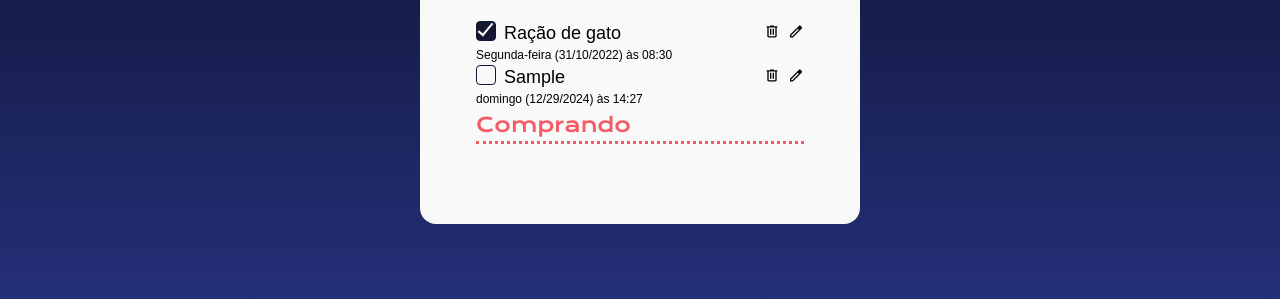
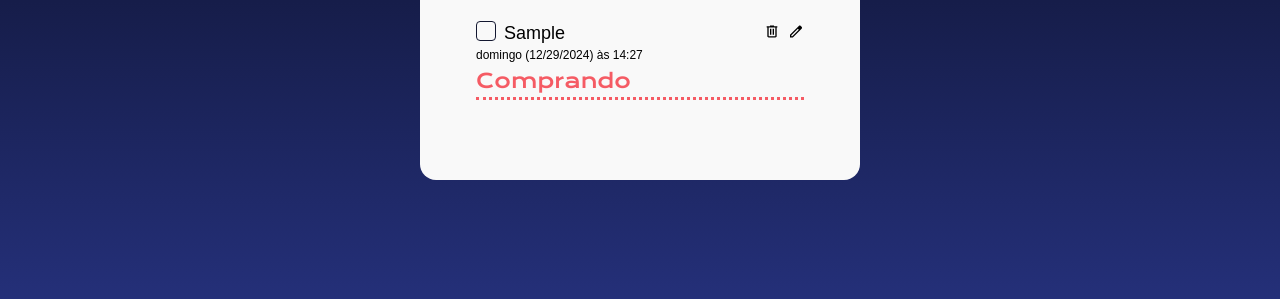
Before and after one commit to V3ncZ/manipulamento-DOM, a plain HTML site: page index.html in a window 1280 px wide. Both pictures are taken after typing "Sample" into the empty fields and a click on the button "Salvar item". Shown: the part 463-762 px from the top of the page. Drawn offline with nearby package versions, Linux system fonts and the light colour scheme; a web font is replaced by a local one.

Commit message:
adicionar novas funções

```diff
--- a/index.html
+++ b/index.html
@@ -26,36 +26,14 @@
             <hr>
 
             <ul id="lista-de-compras">
-                <li>
-                    <div class="lista-item-container">
-                        <div>
-                            <div class="container-checkbox">
-                                <label for="checkbox-1">
-                                    <input type="checkbox" class="input-checkbox" id="checkbox-1" />
-                                    <div class="checkbox-customizado checked"></div>
-                                </label>
-                            </div>
-                            <p>Ração de gato</p>
-                        </div>
-
-                        <div>
-                            <button class="item-lista-button">
-                                <img src="./img/delete.svg" alt="remover">
-                            </button>
-                            <button class="item-lista-button">
-                                <img src="./img/edit.svg" alt="editar">
-                            </button>
-                        </div>
-                    </div>
-                    <p class="texto-data">Segunda-feira (31/10/2022) às 08:30</p>
-                </li>
+                <p id="mensagem-lista-vazia" style="display: block">Sua lista esta vazia. Adicione items para comecar....</p>
             </ul>
             <h2>Comprando</h2>
             <hr>
             <ul id="lista-comprados"></ul>
         </div>
     </main>
-    <script src="./script.js"></script>
+    <script src="./script.js" type="module"></script>
 </body>
 
 </html>
--- /dev/null
+++ b/js/adicionarItem.js
@@ -0,0 +1,17 @@
+import { criarItemDaLista } from "./criarItemDaLista.js";
+import { verificarListaVazia } from "./verificarListaVazia.js";
+
+// Declara uma variavel para o input
+const item = document.getElementById('input-item');
+// Declara uma variavel para a ul
+const listaDeCompras = document.getElementById('lista-de-compras');
+
+export function adicionarItem(evento) {
+    evento.preventDefault();
+
+    const itemDaLista = criarItemDaLista(item.value);
+    // Colocando a li dentro da ul
+    listaDeCompras.appendChild(itemDaLista);
+
+    verificarListaVazia(listaDeCompras);
+}
--- /dev/null
+++ b/js/criarItemDaLista.js
@@ -0,0 +1,125 @@
+const listaComprados = document.getElementById('lista-comprados');
+
+// Cria uma variavel para o contador
+let contador = 0;
+
+export function criarItemDaLista(item) {
+    // Cria um elemento li
+    const itemDaLista = document.createElement('li');
+
+    // Cria um elemento div
+    const containerItemLista = document.createElement('div');
+
+    // Atribui uma classe a div
+    containerItemLista.classList.add('lista-item-container');
+
+    // Cria um elemento div que segura o nome do item
+    const containerNomeDoItem = document.createElement('div');;
+
+    // Cria um elemento div que segura o checkbox
+    const containerCheckbox = document.createElement('div');
+    // Atribui uma classe a div que segura o checkbox
+    containerCheckbox.classList.add('container-checkbox');
+
+    // Cria um elemento input
+    const checkboxInput = document.createElement('input');
+    // Atribui um type ao input
+    checkboxInput.type = 'checkbox';
+    // Atribui uma classe ao input
+    checkboxInput.classList.add('input-checkbox');
+    // Atribui um id ao input
+    checkboxInput.id = 'checkbox-' + contador++;
+
+    // Cria um elemento label
+    const checkboxLabel = document.createElement('label');
+    // Identfica o checkbox que esta relacionado a label pelo id
+    checkboxLabel.setAttribute('for', checkboxInput.id);
+
+    // Criação de função anonima
+    checkboxLabel.addEventListener('click', function (evento) {
+        // Cria uma variável para o input
+        const checkboxInput = evento.currentTarget.querySelector('.input-checkbox');
+        // Cria uma variável para a checkbox customizada
+        const checkboxCustomizado = evento.currentTarget.querySelector('.checkbox-customizado');
+
+        const itemTitulo = evento.currentTarget.closest('li').querySelector('#item-titulo');
+
+        // Coloca ou remove a classe 'checked' no input
+        if (checkboxInput.checked) {
+            checkboxCustomizado.classList.add('checked');
+            itemTitulo.style.textDecoration = "line-through";
+            listaComprados.appendChild(itemDaLista);
+        } else {
+            checkboxCustomizado.classList.remove('checked');
+            itemTitulo.style.textDecoration = "none";
+            listaDeCompras.appendChild(itemDaLista);
+        }
+    })
+
+    // Cria um elemento div
+    const checkboxCustomizado = document.createElement('div');
+    // Atribui uma classe a div
+    checkboxCustomizado.classList.add('checkbox-customizado');
+
+    // Colocando a input dentro da label
+    checkboxLabel.appendChild(checkboxInput);
+
+    // Colocando a div dentro da label
+    checkboxLabel.appendChild(checkboxCustomizado);
+
+    containerCheckbox.appendChild(checkboxLabel);
+    containerNomeDoItem.appendChild(containerCheckbox);
+
+    const nomeDoItem = document.createElement('p');
+    nomeDoItem.id = "item-titulo"
+    // Colocando o nome do item dentro do paragrafo
+    nomeDoItem.innerText = item;
+
+    const containerBotoes = document.createElement('div');
+    const botaoExcluirItem = document.createElement('button');
+
+    // Atribui uma classe a botão de excluir
+    botaoExcluirItem.classList.add('item-lista-button');
+
+    const imagemExcluirItem = document.createElement('img');
+    imagemExcluirItem.src = 'img/delete.svg';
+    imagemExcluirItem.alt = 'Excluir item';
+
+    const botaoEditarItem = document.createElement('button');
+    botaoEditarItem.classList.add('item-lista-button');
+
+    const imagemEditarItem = document.createElement('img');
+    imagemEditarItem.src = 'img/edit.svg';
+    imagemEditarItem.alt = 'Editar item';
+
+
+    // Colocando o p dentro da div
+    containerNomeDoItem.appendChild(nomeDoItem);
+
+    // Colocando a imagem dentro do botão de excluir e de editar
+    botaoExcluirItem.appendChild(imagemExcluirItem);
+    botaoEditarItem.appendChild(imagemEditarItem);
+
+    // Colocando o botão de excluir dentro da div
+    containerBotoes.appendChild(botaoExcluirItem);
+    containerBotoes.appendChild(botaoEditarItem);
+
+    // Colocando a div do nome dentro da div do item
+    containerItemLista.appendChild(containerNomeDoItem);
+    // Colocando a div dos botoes dentro da div do item
+    containerItemLista.appendChild(containerBotoes);
+
+    // Cria um elemento p que segura a data
+    const itemData = document.createElement('p');
+    // Colocando a data dentro do paragrafo
+    itemData.innerText = `${new Date().toLocaleDateString('pt-BR', {weekday: 'long'})} (${new Date().toLocaleDateString()}) às ${new Date().toLocaleTimeString('pt-BR', {hour: 'numeric', minute: 'numeric'})}`;
+
+    itemData.classList.add('texto-data');
+
+    // Colocando a div dos itens dentro da li
+    itemDaLista.appendChild(containerItemLista);
+    // Colocando a data dentro da li
+    itemDaLista.appendChild(itemData);
+
+    return itemDaLista;
+}
--- /dev/null
+++ b/js/verificarListaVazia.js
@@ -0,0 +1,10 @@
+const mensagemLista = document.getElementById('mensagem-lista-vazia');
+
+// Função que verifica se a lista esta vazia
+export function verificarListaVazia(lista) {
+if (lista.childElementCount === 0) {
+    mensagemLista.style.display = 'block';
+} else {
+    mensagemLista.style.display = 'none';
+}
+}
--- a/script.js
+++ b/script.js
@@ -1,137 +1,6 @@
-// Declara uma variavel para o input
-const item = document.getElementById('input-item');
+import { adicionarItem } from "./js/adicionarItem.js";
+
 // Declara uma variavel para o botão de salvar o item
 const botaoSalvarItem = document.getElementById('botao-salvar-item');
-// Declara uma variavel para a ul
-const listaDeCompras = document.getElementById('lista-de-compras');
-
-const listaComprados = document.getElementById('lista-comprados');
-
 // Adiciona um evento ao botão de salvar
 botaoSalvarItem.addEventListener('click', adicionarItem);
-
-// Cria uma variavel para o contador
-let contador = 0;
-
-function adicionarItem(evento) {
-    evento.preventDefault();
-
-    // Cria um elemento li
-    const itemDaLista = document.createElement('li');
-
-    // Cria um elemento div
-    const containerItemLista = document.createElement('div');
-
-    // Atribui uma classe a div
-    containerItemLista.classList.add('lista-item-container');
-
-    // Cria um elemento div que segura o nome do item
-    const containerNomeDoItem = document.createElement('div');;
-
-    // Cria um elemento div que segura o checkbox
-    const containerCheckbox = document.createElement('div');
-    // Atribui uma classe a div que segura o checkbox
-    containerCheckbox.classList.add('container-checkbox');
-
-    // Cria um elemento input
-    const checkboxInput = document.createElement('input');
-    // Atribui um type ao input
-    checkboxInput.type = 'checkbox';
-    // Atribui uma classe ao input
-    checkboxInput.classList.add('input-checkbox');
-    // Atribui um id ao input
-    checkboxInput.id = 'checkbox-' + contador++;
-
-    // Cria um elemento label
-    const checkboxLabel = document.createElement('label');
-    // Identfica o checkbox que esta relacionado a label pelo id
-    checkboxLabel.setAttribute('for', checkboxInput.id);
-
-    // Criação de função anonima
-    checkboxLabel.addEventListener('click', function (evento) {
-        // Cria uma variável para o input
-        const checkboxInput = evento.currentTarget.querySelector('.input-checkbox');
-        // Cria uma variável para a checkbox customizada
-        const checkboxCustomizado = evento.currentTarget.querySelector('.checkbox-customizado');
-
-        const itemTitulo = evento.currentTarget.closest('li').querySelector('#item-titulo');
-
-        // Coloca ou remove a classe 'checked' no input
-        if (checkboxInput.checked) {
-            checkboxCustomizado.classList.add('checked');
-            itemTitulo.style.textDecoration = "line-through";
-            listaComprados.appendChild(itemDaLista);
-        } else {
-            checkboxCustomizado.classList.remove('checked');
-            itemTitulo.style.textDecoration = "none";
-            listaDeCompras.appendChild(itemDaLista);
-        }
-    })
-
-    // Cria um elemento div
-    const checkboxCustomizado = document.createElement('div');
-    // Atribui uma classe a div
-    checkboxCustomizado.classList.add('checkbox-customizado');
-
-    // Colocando a input dentro da label
-    checkboxLabel.appendChild(checkboxInput);
-
-    // Colocando a div dentro da label
-    checkboxLabel.appendChild(checkboxCustomizado);
-
-    containerCheckbox.appendChild(checkboxLabel);
-    containerNomeDoItem.appendChild(containerCheckbox);
-
-    const nomeDoItem = document.createElement('p');
-    nomeDoItem.id = "item-titulo"
-    // Colocando o nome do item dentro do paragrafo
-    nomeDoItem.innerText = item.value;
-
-    const containerBotoes = document.createElement('div');
-    const botaoExcluirItem = document.createElement('button');
-
-    // Atribui uma classe a botão de excluir
-    botaoExcluirItem.classList.add('item-lista-button');
-
-    const imagemExcluirItem = document.createElement('img');
-    imagemExcluirItem.src = 'img/delete.svg';
-    imagemExcluirItem.alt = 'Excluir item';
-
-    const botaoEditarItem = document.createElement('button');
-    botaoEditarItem.classList.add('item-lista-button');
-
-    const imagemEditarItem = document.createElement('img');
-    imagemEditarItem.src = 'img/edit.svg';
-    imagemEditarItem.alt = 'Editar item';
-
-
-    // Colocando o p dentro da div
-    containerNomeDoItem.appendChild(nomeDoItem);
-
-    // Colocando a imagem dentro do botão de excluir e de editar
-    botaoExcluirItem.appendChild(imagemExcluirItem);
-    botaoEditarItem.appendChild(imagemEditarItem);
-
-    // Colocando o botão de excluir dentro da div
-    containerBotoes.appendChild(botaoExcluirItem);
-    containerBotoes.appendChild(botaoEditarItem);
-
-    // Colocando a div do nome dentro da div do item
-    containerItemLista.appendChild(containerNomeDoItem);
-    // Colocando a div dos botoes dentro da div do item
-    containerItemLista.appendChild(containerBotoes);
-
-    // Cria um elemento p que segura a data
-    const itemData = document.createElement('p');
-    // Colocando a data dentro do paragrafo
-    itemData.innerText = `${new Date().toLocaleDateString('pt-BR', {weekday: 'long'})} (${new Date().toLocaleDateString()}) às ${new Date().toLocaleTimeString('pt-BR', {hour: 'numeric', minute: 'numeric'})}`;
-
-    itemData.classList.add('texto-data');
-
-    // Colocando a div dos itens dentro da li
-    itemDaLista.appendChild(containerItemLista);
-    // Colocando a data dentro da li
-    itemDaLista.appendChild(itemData);
-    // Colocando a li dentro da ul
-    listaDeCompras.appendChild(itemDaLista);
-}
```
